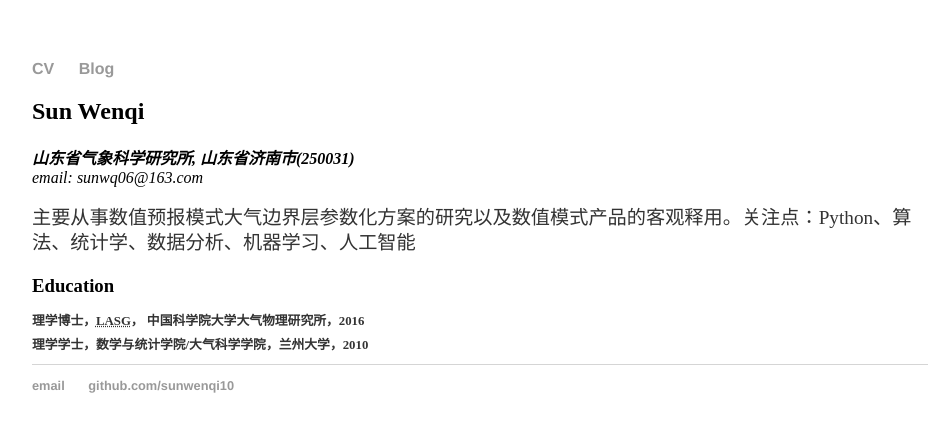
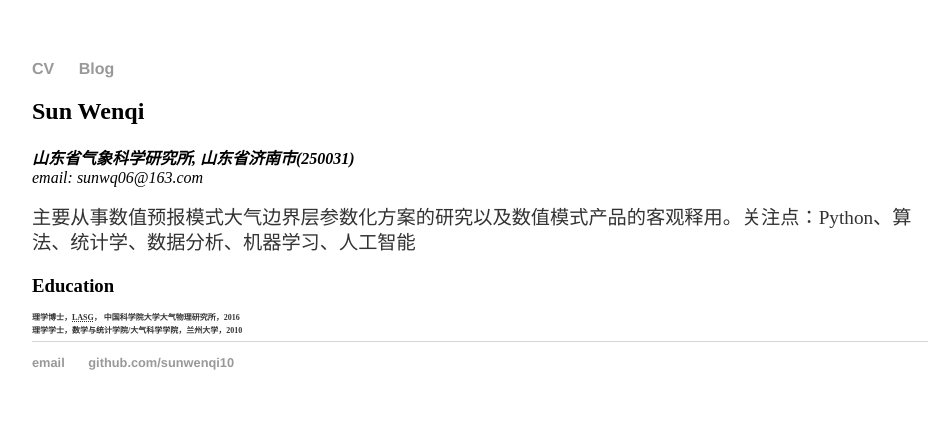
Before and after one commit to sunwenqi10/sunwenqi10.github.io, a Jekyll site: the page built from index.html, in a window 1280 px wide. Shown: the top 432 px of the page, without its empty margins (160-1102 px from the left). Built offline with Jekyll 4.4.1, drawn with Linux system fonts in a browser that asks for light colours.

Commit message:
Update main.css

```diff
--- a/css/main.css
+++ b/css/main.css
@@ -29,8 +29,8 @@ p {
     color: #333;
 }
 p.sizes {
-    font-size: 0.8em;
-    line-height: 0.9em;
+    font-size: 0.5em;
+    line-height: 0.6em;
     color: #333;
 }
 footer {
```
